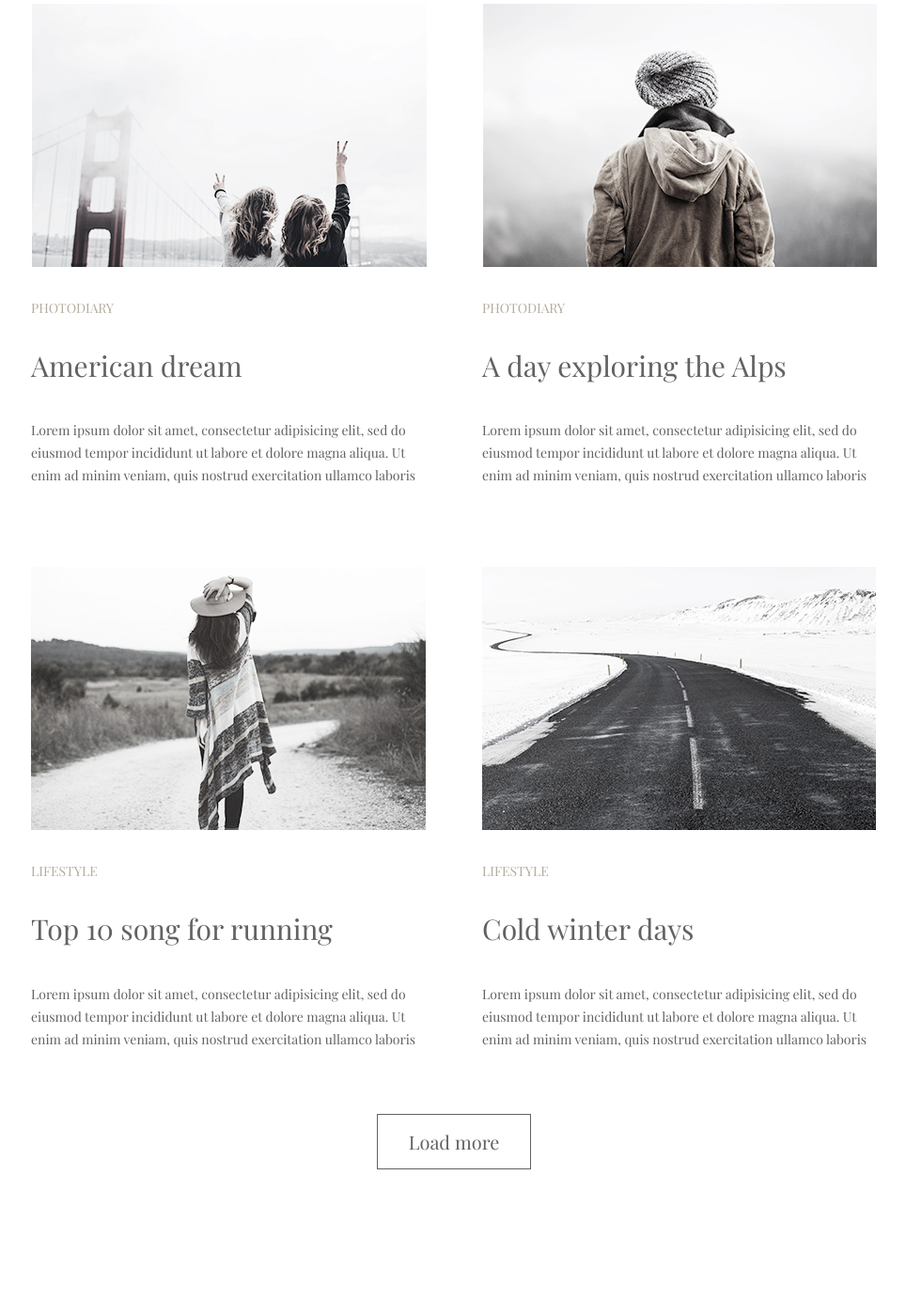
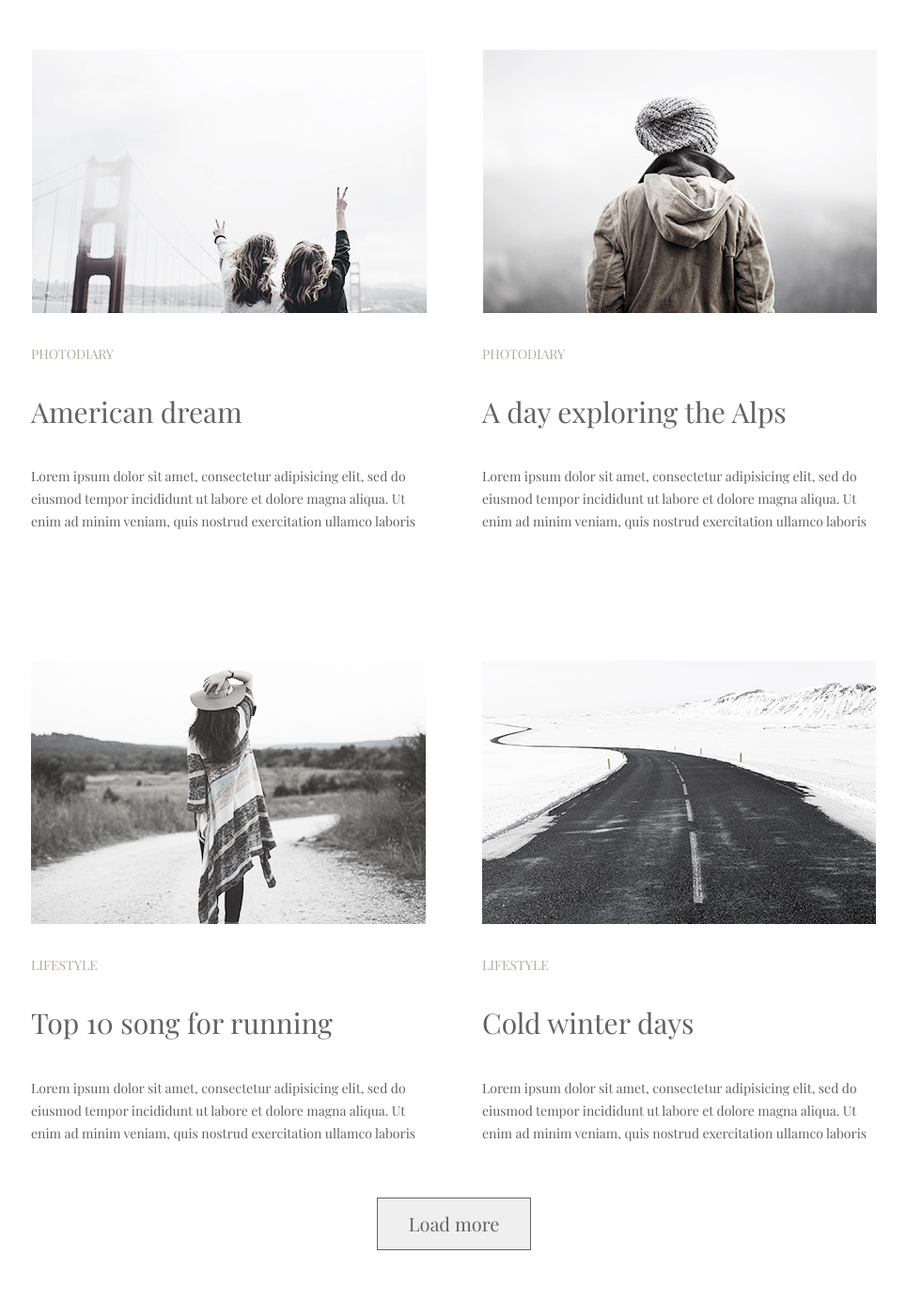
Before and after one commit to AlexDiakonov/goit-fe-course, a plain HTML site: page module-3/index.html in a window 1280 px wide. Shown: the part 795-2195 px from the top of the page at 94% size, without its empty margins (157-1121 px from the left). Before the commit the page ends 2116 px from the top, so only its background shows below. Drawn offline with nearby package versions, Linux system fonts and the light colour scheme.

Commit message:
re-sebmited assignment

```diff
--- a/module-3/index.html
+++ b/module-3/index.html
@@ -44,8 +44,6 @@
                                 Ut enim ad minim veniam, quis nostrud exercitation ullamco laboris</p>
                         </article>
                     </li>
-                </ul>
-                <ul class="art2">
                     <li>
                         <article>
                            <img src="img/img3.jpg" alt="">
@@ -64,8 +62,6 @@
                                 Ut enim ad minim veniam, quis nostrud exercitation ullamco laboris</p>
                         </article>
                     </li>
-                </ul>
-                <ul class="art3">
                     <li>
                         <article>
                             <img src="img/img5.jpg" alt="">
@@ -85,12 +81,10 @@
                         </article>
                     </li>
                 </ul>
+             <!--Кнопка-->
+            <div class="button"><button >Load more</button></div>
             </section>
         </main>
-        <!--Кнопка в футере-->
-        <footer>
-            <a class="button" href="">Load more</a>
-        </footer>
     </div>
 </body>
 </html>
--- a/module-3/style.css
+++ b/module-3/style.css
@@ -10,9 +10,10 @@ html {
 
 .container {
     width: 900px;
-    margin: 0 auto;
+    margin: 0px auto;
     color: #626262;
 }
+a {display: block;}
 
 nav a {
     font-size: 14px;
@@ -25,9 +26,11 @@ nav a {
 a:hover, a:focus {
     color: #03a9f4;
 }
-.navigation{
-    margin-top: 77px;
-    margin-bottom: 104px;
+
+header{padding: 77px 0px 104px}
+
+.navigation {
+    font-size: 0px;
     padding: 0px;
     width: 900px;
     text-align: center;
@@ -47,6 +50,7 @@ li{
 }
 ul{
     padding: 0%;
+    padding-bottom: 56px;
 }
 
 article{
@@ -57,7 +61,7 @@ section{
     font-size: 0;
 }
 
-
+main ul{margin: 0px;}
 main h2{
     font-size: 30px;
     font-weight: normal;
@@ -75,26 +79,17 @@ main p {
 .art1 li{
     margin-right: 60px;
 }
-.art1 li:last-child{
+.art1 li:nth-child(2n){
     margin-right: 0px;
+}
+.art1 li:nth-child(-n+4){
+    margin-bottom: 136px;
 }
 
 section img{
     width: 420px 280px;
-    margin-bottom: 32px;
+    padding-bottom: 32px;
     display: inline-block;
-}
-.art2 li{
-    margin-right: 60px;
-}
-.art2 li:last-child{
-    margin-right: 0px;
-}
-.art3 li{
-    margin-right: 60px;
-}
-.art3 li:last-child{
-    margin-right: 0px;
 }
 
 .description{
@@ -104,22 +99,18 @@ section img{
     color: #b4ad9e;
 }
 
-article p {
-    margin-bottom: 138px;
-}
-
-article p:last-child {
-    margin-bottom: 85px;
-}
-
-footer, a{
+button {
     font-size: 20px;
-    text-align: center;
-    margin-bottom: 95px;
-}
-.button {
+    line-height: 24px;
     color: #626262;
     text-decoration: none;
     border: 1px solid;
     padding: 15px 33px;
 }
+.button {
+    text-align: center;
+    padding-bottom: 70px;
+}
+button:hover, button:focus {
+    color: #03a9f4
+}
```
